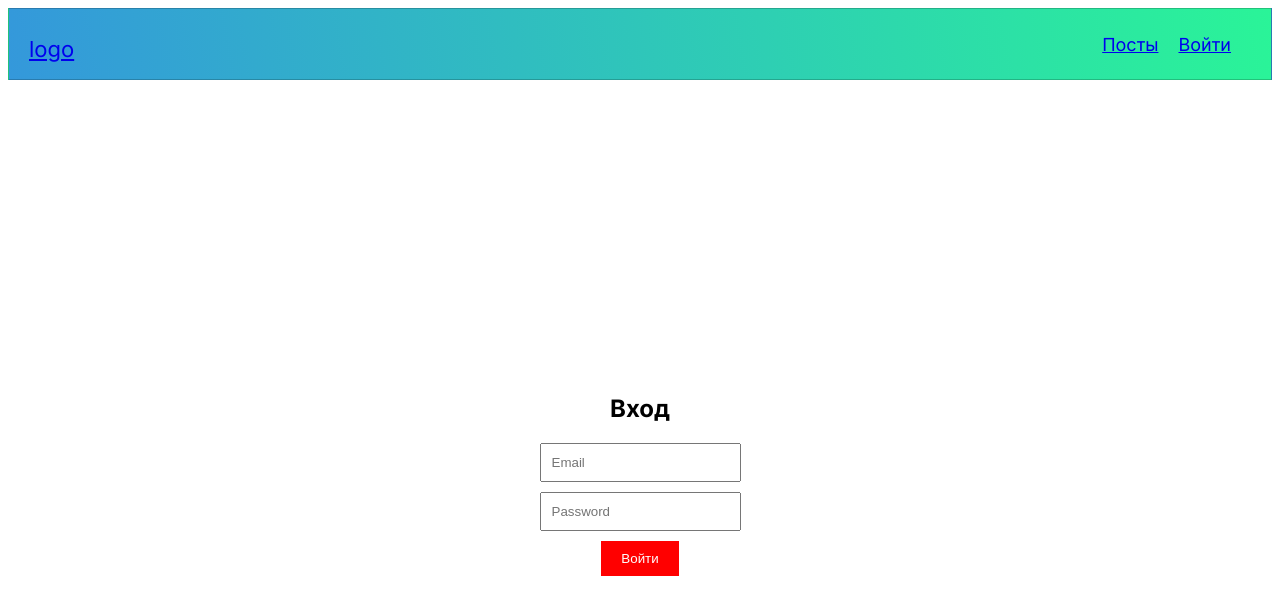
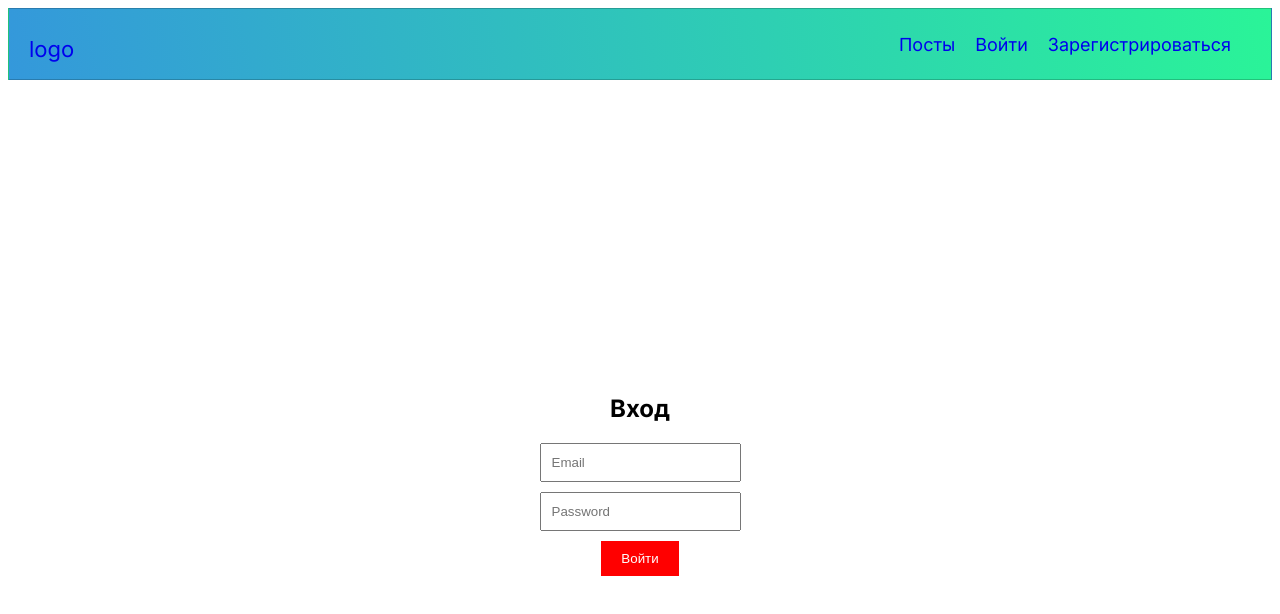
Before and after one commit to ValeryVerkhoturov/sboard-test, a Next.js app in the folder front/: page /login in a window 1280 px wide. Shown: the top 614 px of the page. Built offline with nearby package versions, Linux system fonts and the light colour scheme.

Commit message:
feat: add logout

```diff
--- a/front/src/app/layout.tsx
+++ b/front/src/app/layout.tsx
@@ -3,7 +3,9 @@
 import React, {useState} from 'react'
 import { Inter } from 'next/font/google'
 import StyledComponentsRegistry from './registry'
-import {Bar, Hamburger, Logo, MainNav, NavBarToggle, NavLi, NavLink} from "@/components/layout";
+import {Bar, Hamburger, Logo, MainNav, NavBarToggle, NavButton, NavLi, NavLink} from "@/components/layout";
+import {useUserStore} from "@/utils/store/user-store";
+import {useTokenStore} from "@/utils/store/token-store";
 
 const inter = Inter({ subsets: ['latin'] })
 
@@ -14,8 +16,10 @@ export default function RootLayout({
 }) {
 
     const [displayNav, setDisplayNav] = useState<'flex' | 'none'>('none')
+    const {token, removeToken} = useTokenStore()
 
     const toggleNavBar = () => setDisplayNav(displayNav === 'flex' ? 'none' : 'flex')
+    const logout = () => removeToken()
 
     return (
         <html lang="en">
@@ -30,12 +34,20 @@ export default function RootLayout({
                             <NavLi>
                                 <NavLink href="/posts" >Посты</NavLink>
                             </NavLi>
-                            <NavLi>
-                                <NavLink href="/login" >Войти</NavLink>
-                            </NavLi>
-                            {/*<NavLi>*/}
-                            {/*    <NavLink href="/register" >Зарегистрироваться</NavLink>*/}
-                            {/*</NavLi>*/}
+                            {token ? (
+                                <NavLi>
+                                    <NavButton onClick={logout} >Выйти</NavButton>
+                                </NavLi>
+                            ) : (
+                                <>
+                                    <NavLi>
+                                        <NavLink href="/login" >Войти</NavLink>
+                                    </NavLi>
+                                    <NavLi>
+                                        <NavLink href="/register" >Зарегистрироваться</NavLink>
+                                    </NavLi>
+                                </>
+                            ) }
                         </MainNav>
                     </Bar>
                     {children}
--- a/front/src/components/layout.tsx
+++ b/front/src/components/layout.tsx
@@ -30,9 +30,23 @@ export const NavLi = styled.li`
   margin: 15px auto;
 `
 export const NavLink = styled.a`
+  text-decoration: none;
   list-style-type: none;
   display: flex;
   flex-direction: column;
+  @media (min-width: 768px) {
+    margin: 0px 10px;
+  }
+`
+export const NavButton = styled.button`
+  list-style-type: none;
+  display: flex;
+  flex-direction: column;
+  height: 20px;
+  color: blue;
+  background: none;
+  border: none;
+  font-size: 18px;
   @media (min-width: 768px) {
     margin: 0px 10px;
   }
```
